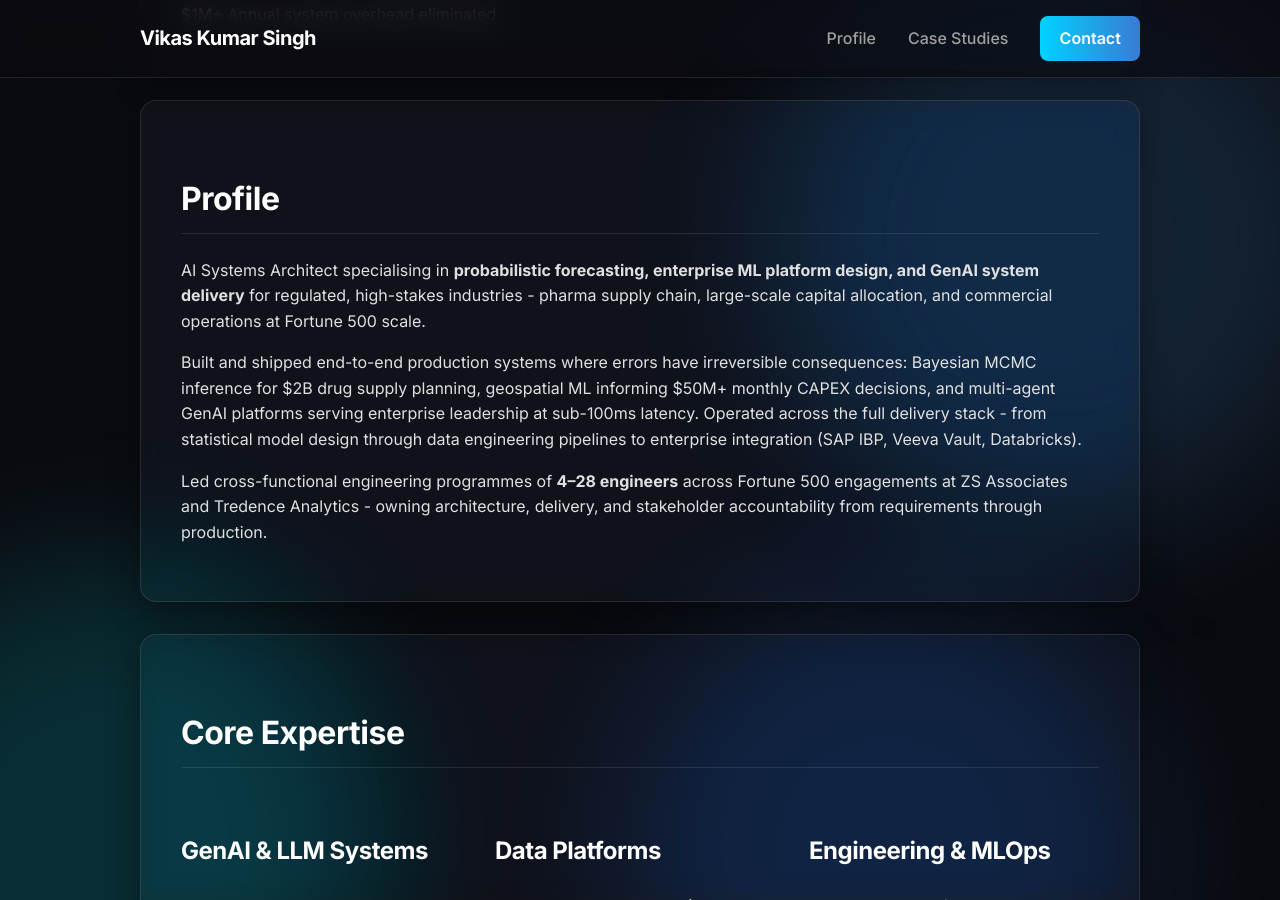
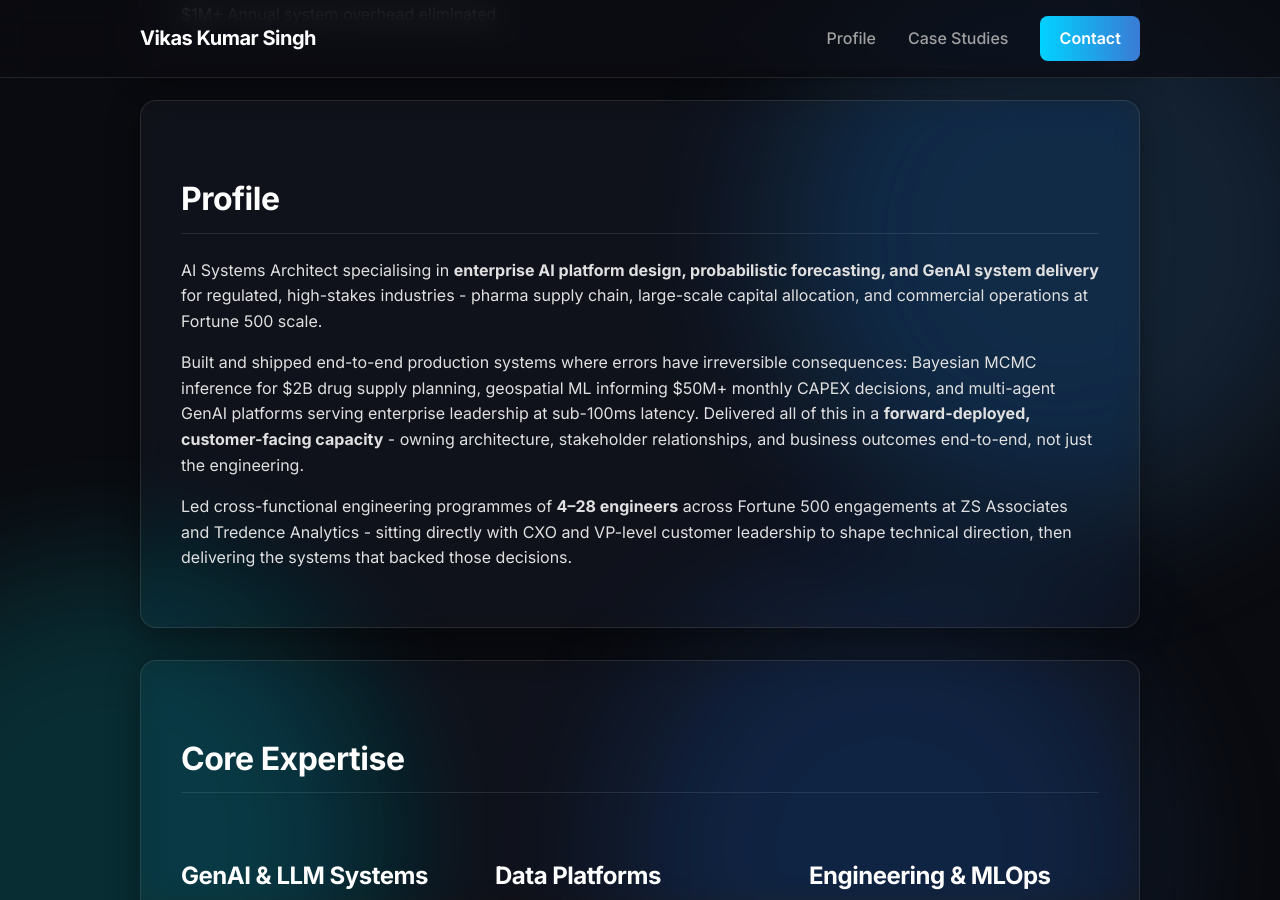
Before and after one commit to singhvks/Vikas-CV, a Jekyll site: the page built from index.md, in a window 1280 px wide and 900 px high, scrolled down 752 px. Built offline with Jekyll 4.4.1, drawn with Linux system fonts in a browser that asks for light colours.

```diff
--- a/index.md
+++ b/index.md
@@ -49,9 +49,9 @@ title: Vikas Kumar Singh | AI Systems Architect & Engineering Leader
 
 <section class="glass-card">
     <h2>Profile</h2>
-    <p>AI Systems Architect specialising in <strong>probabilistic forecasting, enterprise ML platform design, and GenAI system delivery</strong> for regulated, high-stakes industries - pharma supply chain, large-scale capital allocation, and commercial operations at Fortune 500 scale.</p>
-    <p>Built and shipped end-to-end production systems where errors have irreversible consequences: Bayesian MCMC inference for $2B drug supply planning, geospatial ML informing $50M+ monthly CAPEX decisions, and multi-agent GenAI platforms serving enterprise leadership at sub-100ms latency. Operated across the full delivery stack - from statistical model design through data engineering pipelines to enterprise integration (SAP IBP, Veeva Vault, Databricks).</p>
-    <p>Led cross-functional engineering programmes of <strong>4–28 engineers</strong> across Fortune 500 engagements at ZS Associates and Tredence Analytics - owning architecture, delivery, and stakeholder accountability from requirements through production.</p>
+    <p>AI Systems Architect specialising in <strong>enterprise AI platform design, probabilistic forecasting, and GenAI system delivery</strong> for regulated, high-stakes industries - pharma supply chain, large-scale capital allocation, and commercial operations at Fortune 500 scale.</p>
+    <p>Built and shipped end-to-end production systems where errors have irreversible consequences: Bayesian MCMC inference for $2B drug supply planning, geospatial ML informing $50M+ monthly CAPEX decisions, and multi-agent GenAI platforms serving enterprise leadership at sub-100ms latency. Delivered all of this in a <strong>forward-deployed, customer-facing capacity</strong> - owning architecture, stakeholder relationships, and business outcomes end-to-end, not just the engineering.</p>
+    <p>Led cross-functional engineering programmes of <strong>4–28 engineers</strong> across Fortune 500 engagements at ZS Associates and Tredence Analytics - sitting directly with CXO and VP-level customer leadership to shape technical direction, then delivering the systems that backed those decisions.</p>
 </section>
 
 <section class="glass-card">
```
Also changed, not shown: case-studies/category-analytics-agentic/index.md (+4 -0 lines), case-studies/index.md (+5 -3 lines), case-studies/mcmc-clinical-trial-enrollment/index.md (+3 -2 lines), case-studies/site-selection-nti/index.md (+2 -2 lines), 1 other file.
